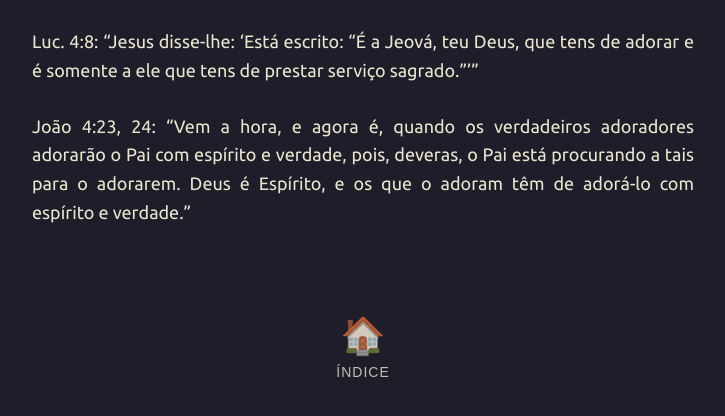
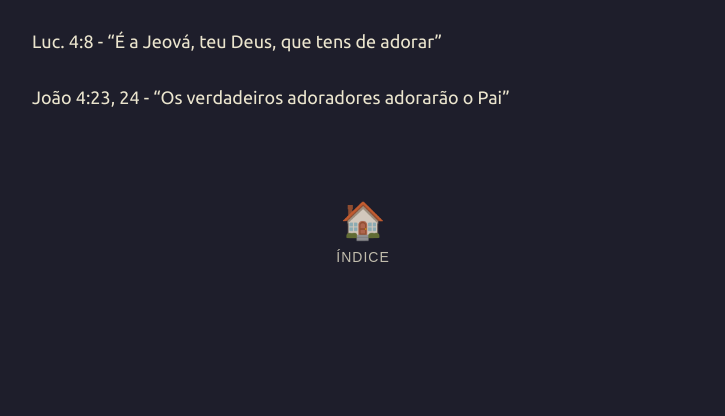
Before and after one commit to joaquim-capitao/jw, a Jekyll site: the page built from assuntos/adoracao-de-antepassados.md, in a window 1280 px wide. Shown: the top 416 px of the page, without its empty margins (277-1002 px from the left). Built offline with Jekyll 4.4.1, drawn with Linux system fonts in a browser that asks for light colours; our own code applies the rules of GitHub Pages for plain Markdown files.

Commit message:
Update adoracao-de-antepassados.md

```diff
--- a/assuntos/adoracao-de-antepassados.md
+++ b/assuntos/adoracao-de-antepassados.md
@@ -1,3 +1,3 @@
-Luc. 4:8: “Jesus disse-lhe: ‘Está escrito: “É a Jeová, teu Deus, que tens de adorar e é somente a ele que tens de prestar serviço sagrado.”’”
+Luc. 4:8 - "É a Jeová, teu Deus, que tens de adorar"
 
-João 4:23, 24: “Vem a hora, e agora é, quando os verdadeiros adoradores adorarão o Pai com espírito e verdade, pois, deveras, o Pai está procurando a tais para o adorarem. Deus é Espírito, e os que o adoram têm de adorá-lo com espírito e verdade.”
+João 4:23, 24 -  "Os verdadeiros adoradores adorarão o Pai"
```
